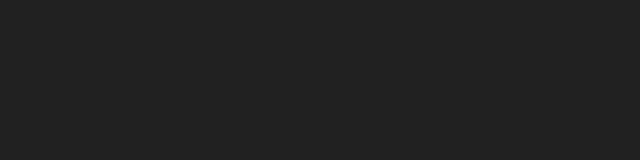
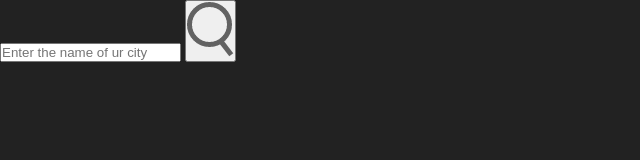
Before and after one commit to Hozifa503/zephyr, a plain HTML site: page index.html in a window 1280 px wide. Shown: the whole page, without its empty margins (0-640 px from the left). Drawn offline with Linux system fonts and the light colour scheme.

Commit message:
add search input, button layout inside card component and add the assets(images)

```diff
--- a/index.html
+++ b/index.html
@@ -8,5 +8,12 @@
 </head>
 <body>
 
+    <div class="card">
+        <div class="search">
+            <input type="text" placeholder="Enter the name of ur city" spellcheck="false">
+            <button><img src="images/search.png"></button>
+        </div>
+    </div>
+
 </body>
 </html>
```
Also changed, not shown: images/clear.png (added), images/clouds.png (added), images/drizzle.png (added), images/humidity.png (added), images/mist.png (added), images/rain.png (added), images/search.png (added), images/snow.png (added), images/wind.png (added).
